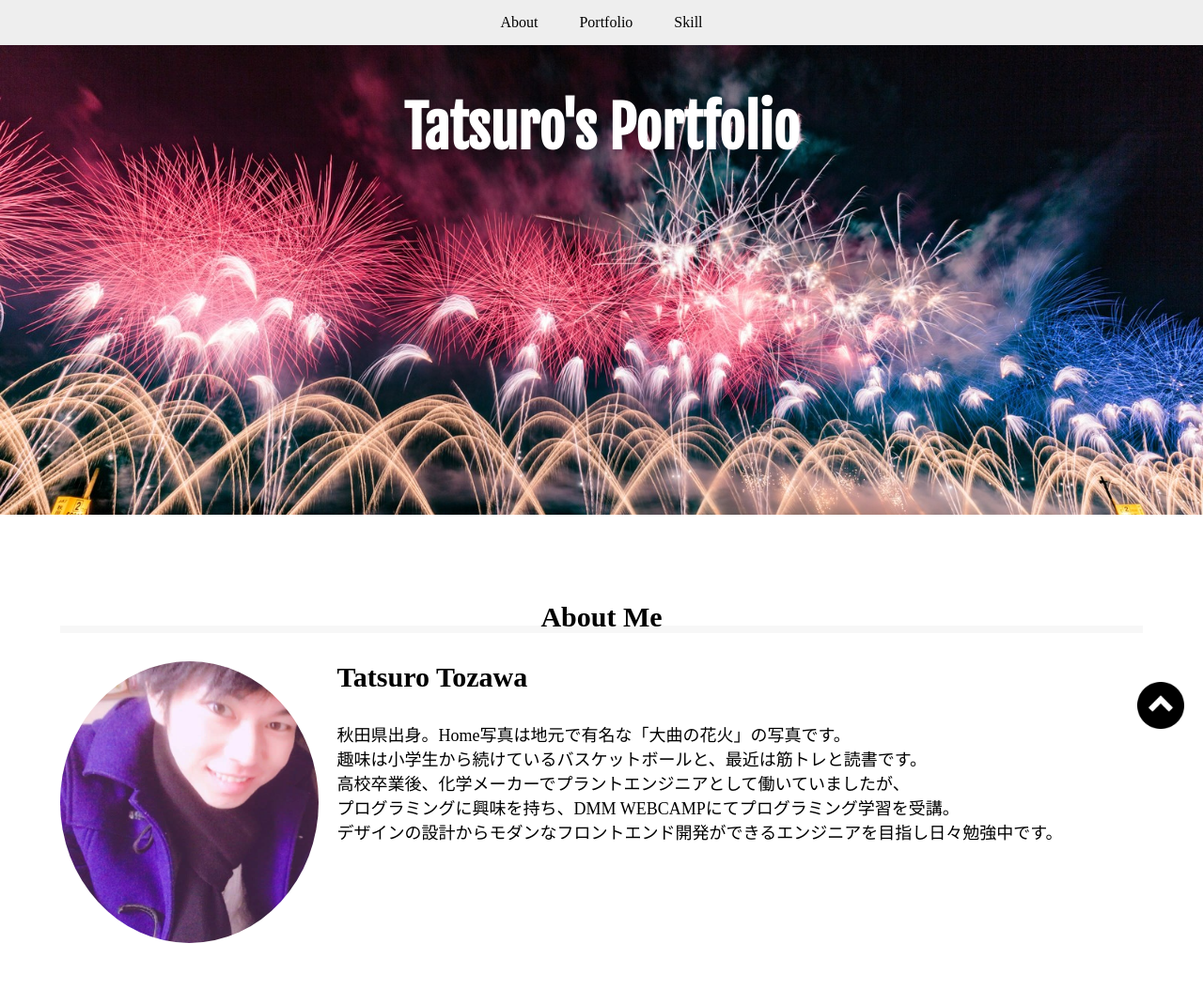
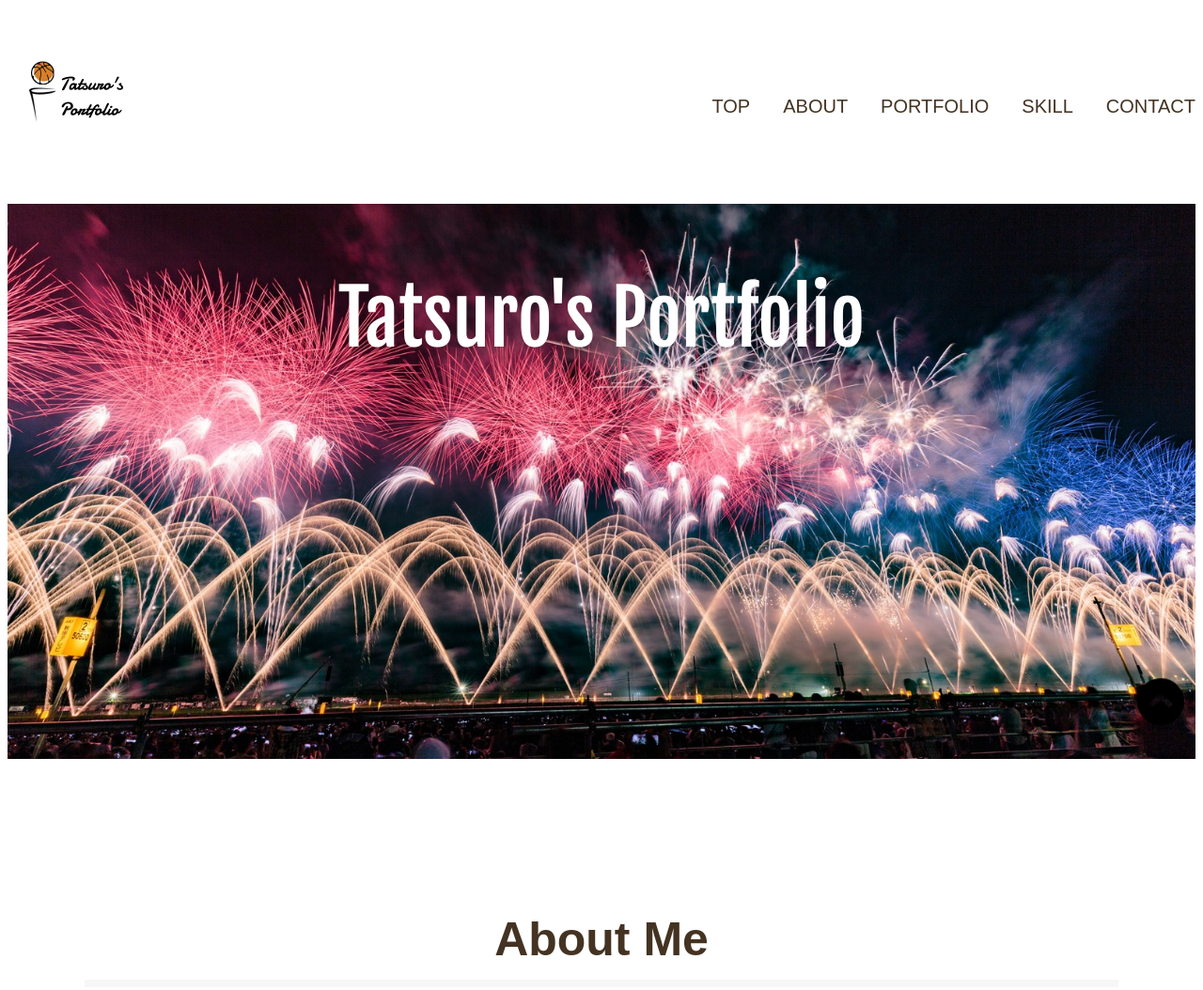
Before and after one commit to tatsuro-tozawa/Tatsuros_Portfolio, a plain HTML site: page tatsuro_portfolio.html in a window 1280 px wide. Shown: the top 1054 px of the page at 94% size. Drawn offline with Linux system fonts and the light colour scheme.

Commit message:
update_20210220

```diff
--- a/style.css
+++ b/style.css
@@ -1,3 +1,4 @@
+@charset "UTF-08"
 
 * {
   margin: 0;
@@ -11,9 +12,70 @@
   clear: both;
 }
 
+html {
+	font-size: 100%;
+}
+
+body {
+	font-family: "Yu Gothic Medium", "遊ゴシック Medium", YuGothic, "遊ゴシック体", "ヒラギノ角ゴ Pro W3", sans-serif;
+	line-height: 1.7;
+	color: #432;
+}
+
 a {
 	text-decoration: none;
 	color: black;
+}
+
+img {
+	max-width: 100%;
+}
+
+.wrapper {
+	max-width: 1100px;
+	margin: 0 auto;
+	padding: 0 4%;
+}
+
+#home {
+	background-image: url(img/fireworks.jpg);
+	min-height: 100vh;
+}
+
+.big-bg {
+	background-size: cover;
+	background-position: center top;
+}
+
+.page-header {
+	background: #fff;
+	display: flex;
+	justify-content: space-between;
+	align-items: center;
+	width: 100%;
+}
+
+.logo {
+	width: 150px;
+}
+
+.nav-list {
+	display: flex;
+	list-style: none;
+	font-size: 1.25rem;
+	text-transform: uppercase;
+}
+
+.nav-list li {
+	margin-left: 35px;
+}
+
+.nav-list a {
+	color: #432;
+}
+
+.nav-list a:hover {
+	color: #0bd;
 }
 
 .container {
@@ -22,74 +84,47 @@ a {
 	padding-top: 50px;
 }
 
-.home-visual-text {
-	font-family: Fjalla One;
+.home-content {
+	text-align: center;
 }
 
-.nav-list {
-	width: 100%;
-	text-align: center;
-	padding: 15px 0;
-	margin: 0 auto;
-	background-color: #EEEEEE;
-}
-
-.nav-list-item {
-	list-style: none;
-	display: inline-block;
-	margin: 0 20px;
-}
-
-.home-visual {
-	width: 100%;
-	height: 500px;
-	background-image: url(img/fireworks.jpg);
-	background-size: cover;
-	background-position: center;
-}
-
-.home-visual-text {
-	font-size: 60px;
+.page-title {
+	font-size: 5rem;
 	color: white;
-	text-align: center;
-	padding-top: 50px;
+	font-family: "Fjalla One", sans-serif;
+	font-weight: normal;
 }
 
 #about {
-	width: 90%;
-	height: 600px;
-	margin: 0 auto;
-	padding-top: 100px;
+	min-height: 100vh;
+}
+
+.about-headline {
+	font-size: 50px;
+	border-bottom: 8px solid #f7f7f7;
+	text-align: center;
+	margin-top: 150px;
 }
 
 .about-box {
-	padding-top: 30px;
+	display: flex;
 }
 
-.about-me-headline {
-	font-size: 30px;
-	border-bottom: 8px solid #f7f7f7;
-	text-align: center;
-	line-height: 0.6;
-}
-
-.about-me-photo {
-	float: left;
+.my-photo {
 	border-radius: 50%;
 	height: 300px;
 }
 
-.about-me-box {
-	float: left;
-	margin-left: 20px;
+.text-box {
+	margin-left: 30px;
 }
 
-.about-me-name {
+.my-name {
 	font-size: 30px;
 	padding-bottom: 30px;
 }
 
-.about-me-profile {
+.my-profile {
 	font-size: 18px;
 }
 
--- a/tatsuro_portfolio.html
+++ b/tatsuro_portfolio.html
@@ -17,26 +17,32 @@
 </head>
 
 <body>
-	<nav>
-		<ul class="nav-list">
-			<li class="nav-list-item"><a href="#about">About</a></li>
-			<li class="nav-list-item"><a href="#portfolio">Portfolio</a></li>
-			<li class="nav-list-item"><a href="#skill">Skill</a></li>
-		</ul>
-	</nav>
+	<div id="home" class="big-bg">
+		<header class="page-header">
+			<h1><img class="logo" src="img/logo.jpg"></a></h1>
+			<nav>
+				<ul class="nav-list">
+					<li><a href=#home>Top</a></li>
+					<li><a href="#about">About</a></li>
+					<li><a href="#portfolio">Portfolio</a></li>
+					<li><a href="#skill">Skill</a></li>
+					<li><a href="#">Contact</a></li>
+				</ul>
+			</nav>
+		</header>
 
-	<div class="home-visual">
-		<h1 class="home-visual-text">Tatsuro's Portfolio</h1>
+		<div class="home-content wrapper">
+			<h1 class="page-title">Tatsuro's Portfolio</h1>
+		</div>
 	</div>
 
-	<section id="about">
-		<h1 class="about-me-headline">About Me</h1>
-		<div class="about-box">
-			<div class="about-me-photo clearfix">
-				<img class="about-me-photo" src="img/tatsuro.jpg">
-				<section class="about-me-box">
-					<h2 class="about-me-name">Tatsuro Tozawa</h2>
-					<p class="about-me-profile">
+	<section id="about" class="wrapper">
+		<h1 class="about-headline">About Me</h1>
+			<div class="about-box">
+				<img class="my-photo" src="img/tatsuro.jpg">
+				<section class="text-box">
+					<h2 class="my-name">Tatsuro Tozawa</h2>
+					<p class="my-profile">
 						秋田県出身。Home写真は地元で有名な「大曲の花火」の写真です。<br>
 						趣味は小学生から続けているバスケットボールと、最近は筋トレと読書です。<br>
 						高校卒業後、化学メーカーでプラントエンジニアとして働いていましたが、<br>
```
Also changed, not shown: img/logo.jpg (added), js/script.js (line endings or trailing spaces), 2 other files.
